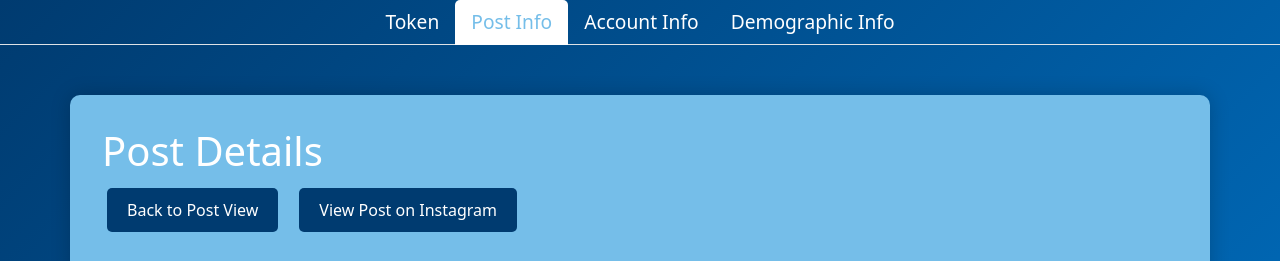
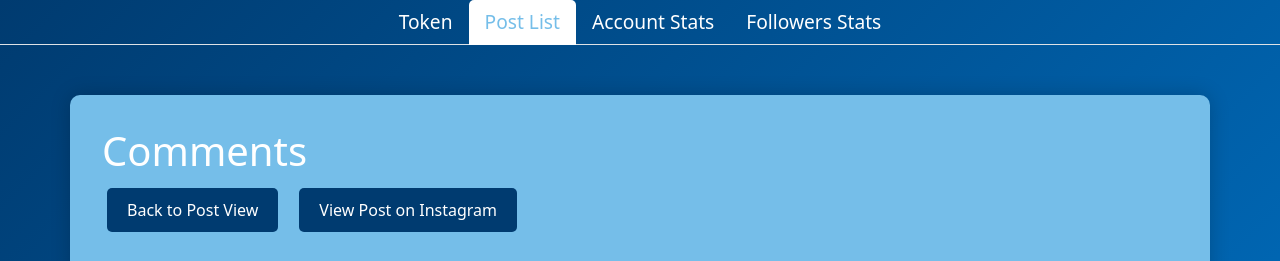
Before and after one commit to usd-cs/COMP-49X-24-25-Alumni-Association, a Django app: page /post-details/1/ in a window 1280 px wide. Shown: the top 261 px of the page. Run offline with Django 5.2, Linux system fonts and the light colour scheme; the visitor is signed in with stand-in values (Sample User, id 1); data that the repository does not hold is empty.

Commit message:
changed header names in all neccesary files

```diff
--- a/AlumniProject/AlumniProject/templates/post-details.html
+++ b/AlumniProject/AlumniProject/templates/post-details.html
@@ -3,7 +3,7 @@
 <head>
   <meta charset="UTF-8" />
   <meta name="viewport" content="width=device-width, initial-scale=1.0"/>
-  <title>Post Details</title>
+  <title>Comments</title>
 
   <!-- Font Awesome (for icons if you need them) -->
   <link
@@ -211,13 +211,13 @@
   <nav class="nav nav-tabs justify-content-center">
     <!-- If "Post Info" is considered active, we do this: -->
     <a class="nav-link" href="{% url 'token_page' %}">Token</a>
-    <a class="nav-link active" aria-current="page" href="{% url 'home' %}">Post Info</a>
-    <a class="nav-link" href="account.html">Account Info</a>
-    <a class="nav-link" href="{% url 'demographics' %}">Demographic Info</a>
+    <a class="nav-link active" aria-current="page" href="{% url 'home' %}">Post List</a>
+    <a class="nav-link" href="account.html">Account Stats</a>
+    <a class="nav-link" href="{% url 'demographics' %}">Followers Stats</a>
   </nav>
 
   <div class="container">
-    <h1>Post Details</h1>
+    <h1>Comments</h1>
 
     <!-- A row with "Back to Post View" + optional "Original Post" link  -->
     <div class="d-flex justify-content-start align-items-center mb-4">
```
Also changed, not shown: AlumniProject/AlumniProject/templates/account_info.html (+5 -5 lines), AlumniProject/AlumniProject/templates/demographics.html (+4 -4 lines), AlumniProject/AlumniProject/templates/index.html (+4 -4 lines), AlumniProject/AlumniProject/templates/token.html (+6 -6 lines).
